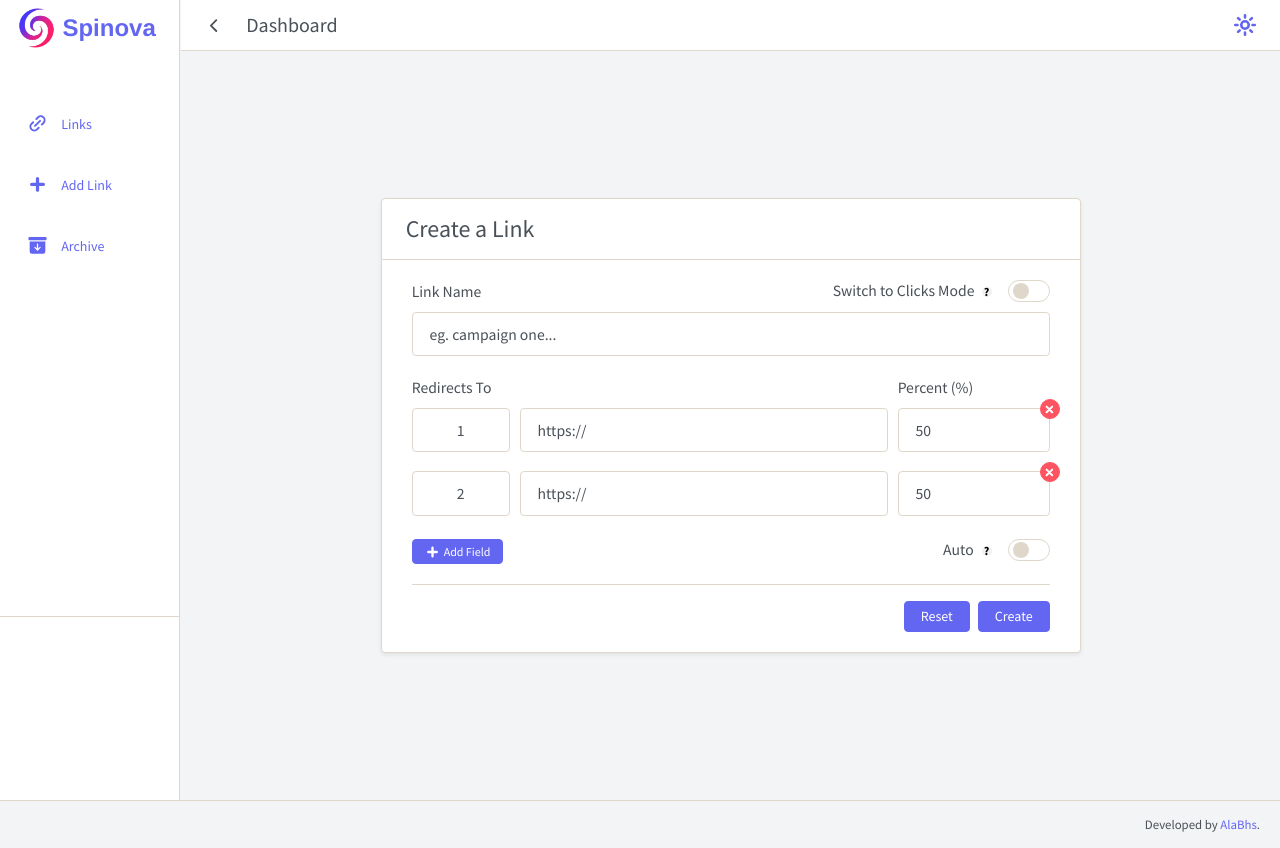
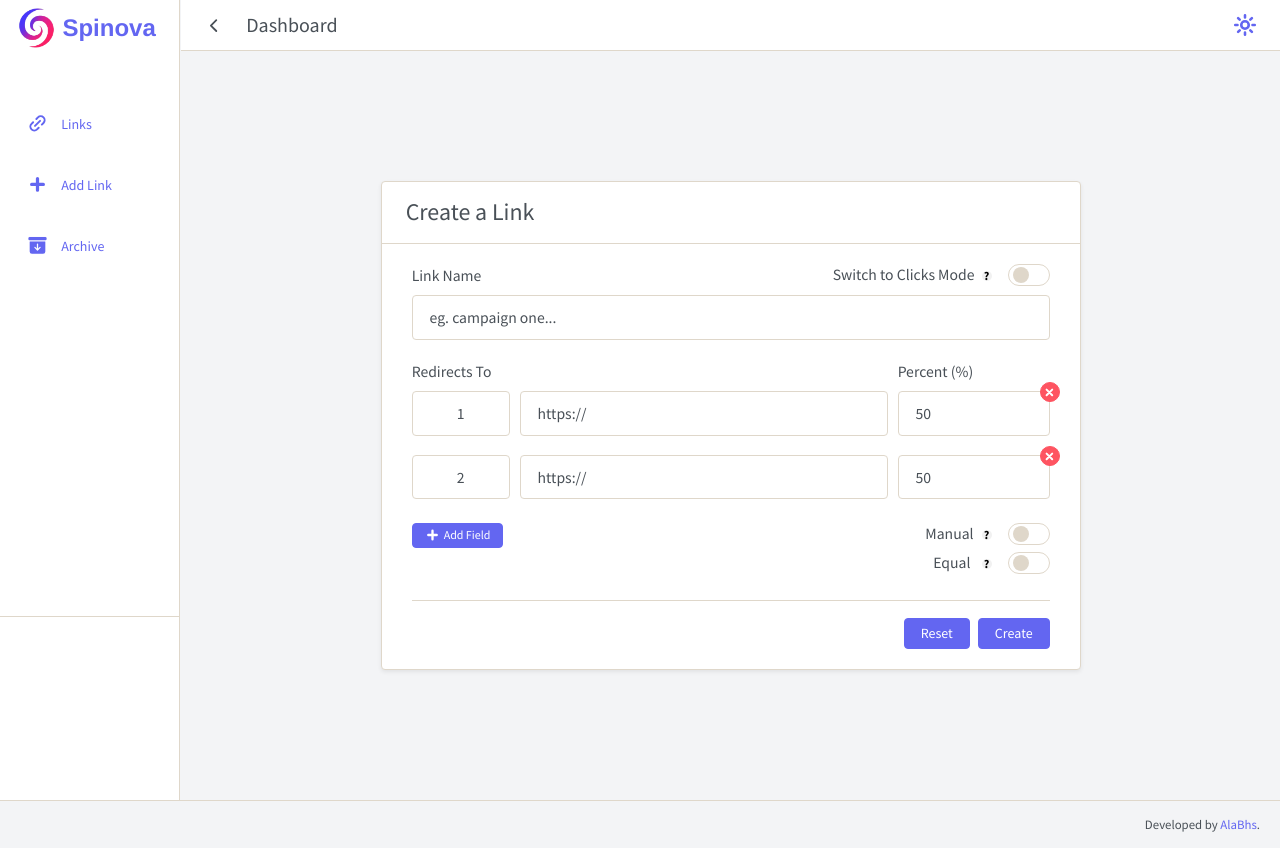
Before and after one commit to AlaBhs/Spinova, a PHP site: page /views/links/create.php in a window 1280 px wide. Run offline with PHP 8.4, Linux system fonts and the light colour scheme; some libraries are stand-ins or nearby versions.

Commit message:
Implement equal distribution feature for link destinations and update related UI elements

```diff
--- a/public/css/styles.css
+++ b/public/css/styles.css
@@ -567,7 +567,8 @@ main .create-edit-form hr{
 /*Auto/Manual Allocation Button*/
 
 .perc-click-button-div input[type="checkbox"],
-.auto-man-button-div input[type="checkbox"] {
+.auto-man-button-div input[type="checkbox"],
+.equal-dist-button-div input[type="checkbox"] {
   position: absolute;
   opacity: 0;
   z-index: -1;
@@ -583,8 +584,13 @@ main .create-edit-form hr{
   float: right;
 }
 
+.equal-dist-button-div input[type="checkbox"],
+.equal-dist-button-div label {
+  float: right;
+}
 .perc-click-button-div p,
-.auto-man-button-div p {
+.auto-man-button-div p ,
+.equal-dist-button-div p {
   float: left;
   margin-top: 2px;
   margin-bottom: 0;
@@ -598,7 +604,8 @@ main .create-edit-form hr{
 
 
 .perc-click-button-div .check-trail,
-.auto-man-button-div .check-trail {
+.auto-man-button-div .check-trail ,
+.equal-dist-button-div .check-trail {
   display: -webkit-box;
   display: -ms-flexbox;
   display: flex;
@@ -618,7 +625,8 @@ main .create-edit-form hr{
 }
 
 .perc-click-button-div .check-handler,
-.auto-man-button-div .check-handler {
+.auto-man-button-div .check-handler,
+.equal-dist-button-div .check-handler {
   display: -webkit-box;
   display: -ms-flexbox;
   display: flex;
@@ -641,20 +649,23 @@ main .create-edit-form hr{
 
 
 .perc-click-button-div input[type="checkbox"]:checked + .check-trail,
-.auto-man-button-div input[type="checkbox"]:checked + .check-trail {
+.auto-man-button-div input[type="checkbox"]:checked + .check-trail ,
+.equal-dist-button-div input[type="checkbox"]:checked + .check-trail {
   background: var(--background-tertiary);
   border: 1px solid var(--border-primary);
 }
 
 
 .perc-click-button-div input[type="checkbox"]:checked + .check-trail .check-handler,
-.auto-man-button-div input[type="checkbox"]:checked + .check-trail .check-handler {
+.auto-man-button-div input[type="checkbox"]:checked + .check-trail .check-handler,
+.equal-dist-button-div input[type="checkbox"]:checked + .check-trail .check-handler {
   margin-left: 50%;
   background-color: var(--primary-font-color);
 }
 
 
-.auto-man-button-div label {
+.auto-man-button-div label,
+.equal-dist-button-div label {
   margin-bottom: 0;
 }
 
--- a/public/js/main.js
+++ b/public/js/main.js
@@ -12,6 +12,24 @@ $(document).ready(function () {
     const percClickCheckBox = document.querySelector(
       `.${target} .perc-click-button-div input[type="checkbox"]`
     );
+    $("#auto-man-create-input").change(function () {
+      if ($("#equal-dist-create-input").is(":checked")) {
+        $(this).prop("checked", true);
+        $(".auto-man-span-createForm").text("Auto");
+        return;
+      }
+    });
+    $("#equal-dist-create-input").change(function () {
+      const isEqual = $(this).is(":checked");
+      if (isEqual) {
+        calcperc();
+        autoManCheckBox.checked = true;
+        $(".auto-man-span-createForm").text("Auto");
+      }
+      $(".percent-input").each(function () {
+        $(this).prop("disabled", isEqual);
+      });
+    });
     const errorMsg = $(`.${target} p.error-message`);
     const html = `
     <div class="form-row url-pair">
@@ -45,7 +63,7 @@ $(document).ready(function () {
       if ($(`.${target} .destination-input`).length < 100) {
         errorMsg.fadeOut();
         $(urlsContainer).append(html);
-        if(autoManCheckBox.checked === false) {
+        if (autoManCheckBox.checked === true) {
           calcperc();
         }
         inputFocus();
@@ -67,7 +85,7 @@ $(document).ready(function () {
         ? $(targetElement).closest(".url-pair")
         : destinationFields.last();
       fieldToRemove.remove();
-      if(autoManCheckBox.checked === false) {
+      if (autoManCheckBox.checked === true) {
         calcperc();
       }
       errorMsg.fadeOut();
@@ -88,9 +106,9 @@ $(document).ready(function () {
       );
     };
 
-    const recalcPercentages = function() {
+    const recalcPercentages = function () {
       // Skip if in auto or click mode
-      if (autoManCheckBox.checked || percClickCheckBox.checked) return;
+      if (!autoManCheckBox.checked || percClickCheckBox.checked) return;
 
       const $inputs = $(`.${target} .percent-input`);
       const currentVal = parseFloat(this.value) || 0;
@@ -101,7 +119,10 @@ $(document).ready(function () {
         if (currentVal > 100) this.value = 100;
 
         const remaining = 100 - currentVal;
-        const otherValue = Math.max(0, (remaining / ($inputs.length - 1)).toFixed(0));
+        const otherValue = Math.max(
+          0,
+          (remaining / ($inputs.length - 1)).toFixed(0)
+        );
 
         $inputs.not(this).val(otherValue);
       } else {
@@ -109,7 +130,7 @@ $(document).ready(function () {
       }
 
       // Optional: trigger change event for other fields
-      $inputs.not(this).trigger('change');
+      $inputs.not(this).trigger("change");
     };
 
     const compareInputVal = function () {
@@ -184,9 +205,9 @@ $(document).ready(function () {
       const span = $(`.auto-man-span-${target}`);
 
       if (autoManCheckBox.checked === true) {
+        $(span).text("Auto");
+      } else {
         $(span).text("Manual");
-      } else {
-        $(span).text("Auto");
       }
     };
 
@@ -201,12 +222,17 @@ $(document).ready(function () {
           $(span2).text("Clicks");
           $(item).attr({ name: "clicks[]", placeholder: "clicks.." });
           $(".default-page-div").slideDown();
+          $(".equal-dist-button-div").slideUp();
+          $("#equal-dist-create-input")
+            .prop("checked", false)
+            .trigger("change");
           $('.default-page-div input[type="url"]').attr("disabled", false);
         } else {
           $(span1).text("Clicks");
           $(span2).text("Percent (%)");
           $(item).attr({ name: "perc[]", placeholder: "%" });
           $(".default-page-div").slideUp();
+          $(".equal-dist-button-div").slideDown();
           $('.default-page-div input[type="url"]').attr("disabled", true);
         }
       });
@@ -230,7 +256,7 @@ $(document).ready(function () {
       .on("click", percClickCheckBox, percClickChangeSpan)
       .on("click", ".addFieldBtn", addFields)
       .on("click", ".reset-btn", resetForm)
-      .on('blur', '.percent-input', recalcPercentages)
+      .on("blur", ".percent-input", recalcPercentages)
       .on("click", ".delete-btn", function () {
         deleteField(this);
       });
--- a/spinova.sql
+++ b/spinova.sql
@@ -31,6 +31,7 @@ CREATE TABLE `links` (
   `id` int(11) NOT NULL,
   `name` varchar(255) NOT NULL,
   `is_click` tinyint(1) DEFAULT 0,
+  `is_equal_distribution` tinyint(1) DEFAULT 0,
   `default_destination_url` varchar(255) DEFAULT '',
   `default_destination_visits` int(11) DEFAULT 0,
   `total_visits` int(11) NOT NULL DEFAULT 0,
--- a/views/links/create.php
+++ b/views/links/create.php
@@ -91,7 +91,7 @@
 
                             <div class="form-group float-right mb-0 auto-man-button-div">
                                 <p class="mr-2">
-                                    <span class="mr-2 auto-man-span-createForm">Auto</span><i class="form-tooltip mr-2" title="Manual/Auto Percentage Allocation. Default: Auto">?</i>
+                                    <span class="mr-2 auto-man-span-createForm">Manual</span><i class="form-tooltip mr-2" title="Manual/Auto Percentage Allocation. Default: Auto">?</i>
                                 </p>
 
                                 <input id="auto-man-create-input" type="checkbox">
@@ -101,8 +101,17 @@
                                 </label>
                             </div>
                         </div>
-
-                        <hr class="my-3">
+                        <div class="form-group float-right mb-0 equal-dist-button-div">
+                            <p class="mr-2">
+                                <span class="mr-2 equal-dist-span-createForm">Equal</span>
+                                <i class="form-tooltip mr-2" title="Enable equal distribution among all destinations (overrides percentages)">?</i>
+                            </p>
+                            <input id="equal-dist-create-input" type="checkbox" name="is_equal_distribution">
+                            <label for="equal-dist-create-input" class="check-trail">
+                                <span class="check-handler"></span>
+                            </label>
+                        </div>
+                        <hr class="mt-5" style="height: 1px; background-color: var(--background-tertiary);">
                         <p class="error-message float-left"></p>
 
                         <button type="submit" class="btn btn-primary float-right py-1">Create</button>
```
Also changed, not shown: controllers/MainController.php (+16 -0 lines), models/Link.php (+51 -2 lines).
